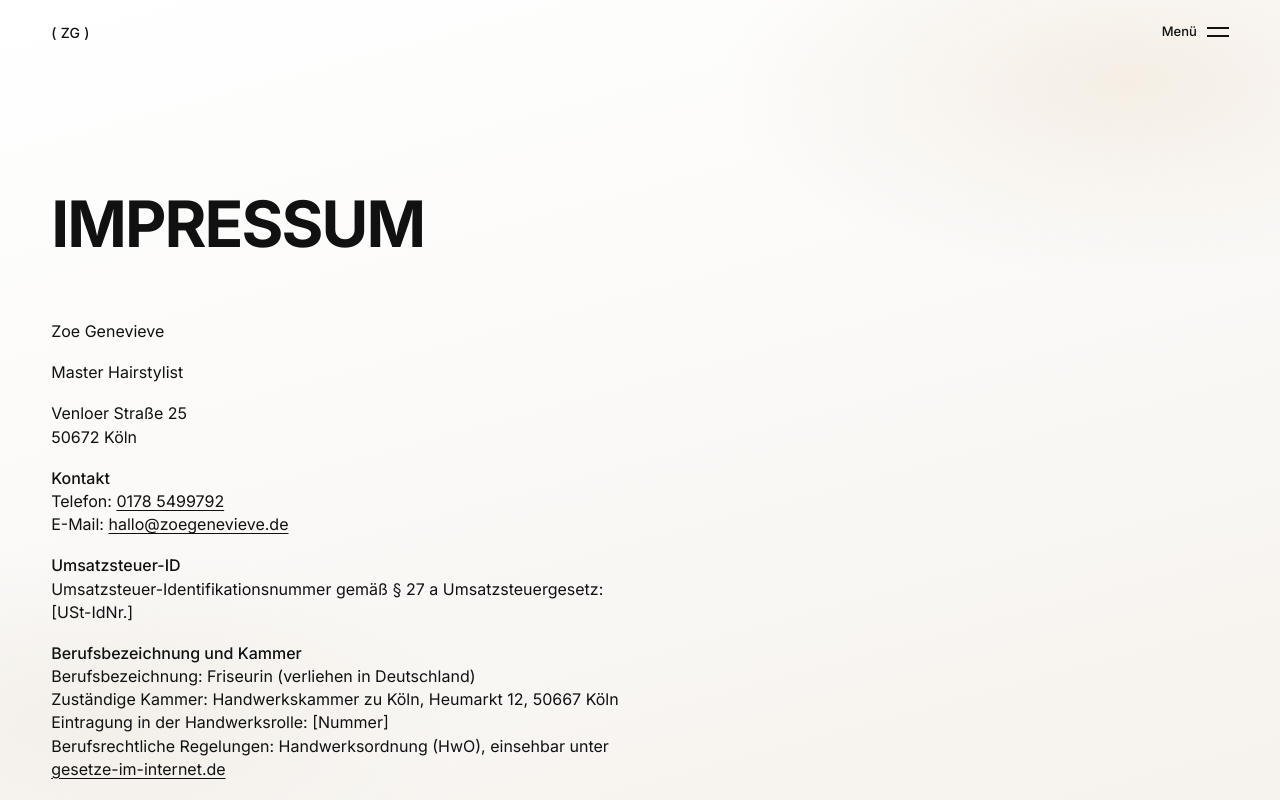
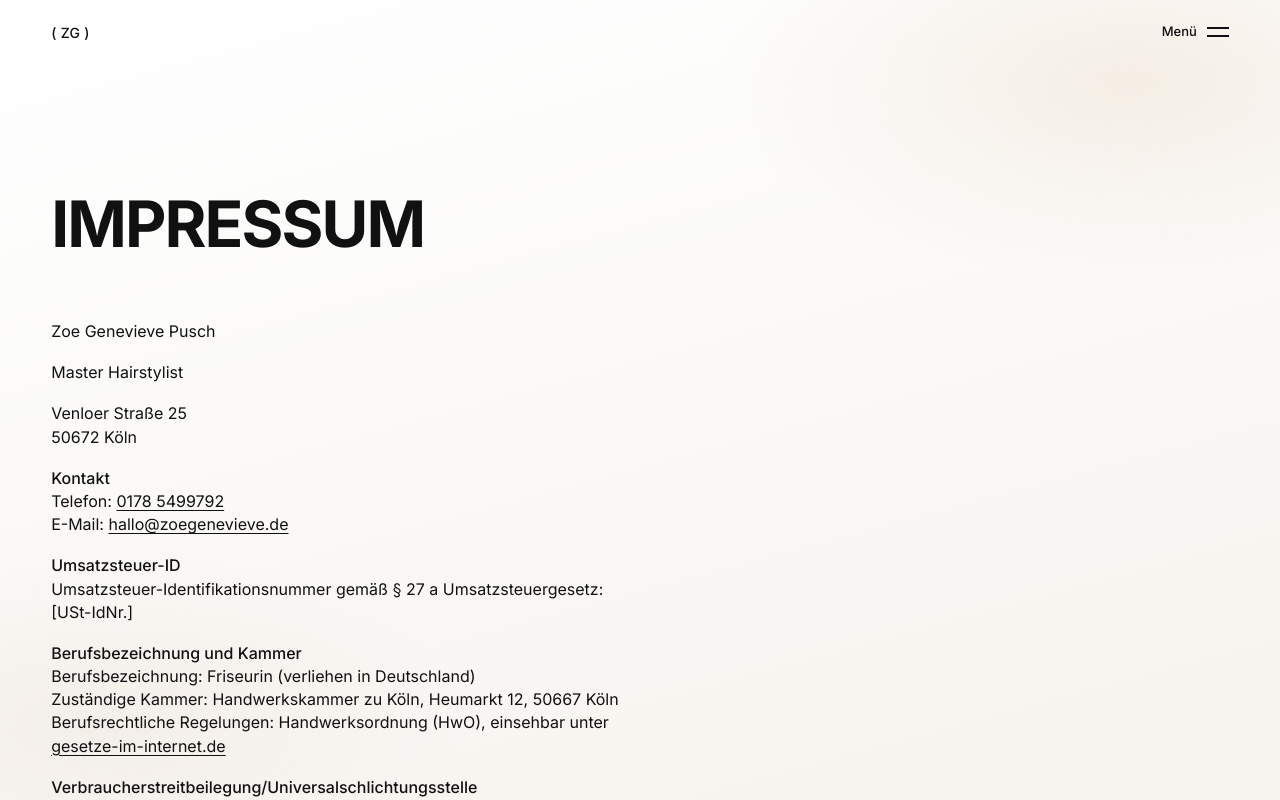
Before and after one commit to paulinadoenne/zoe-genevieve, a Next.js app: page /impressum in a window 1280 px wide. Shown: the top 800 px of the page. Built offline with nearby package versions, Linux system fonts and the light colour scheme.

Commit message:
Impressum: vollständiger Name, Handwerksrolle entfernt
Co-Authored-By: Claude Opus 5.5 <noreply@anthropic.com>
Claude-Session: https://claude.ai/code/session_01SoTQ1TzqPdbSqo4BEbW49f

```diff
--- a/app/impressum/page.tsx
+++ b/app/impressum/page.tsx
@@ -19,7 +19,7 @@ export default function Impressum() {
         <h1 className="imp__title">Impressum</h1>
 
         <div className="imp__block">
-          <p>{person.name}</p>
+          <p>Zoe Genevieve Pusch</p>
           <p>{person.beruf}</p>
           <p>
             {person.strasse}
@@ -56,8 +56,6 @@ export default function Impressum() {
             <br />
             Zuständige Kammer: Handwerkskammer zu Köln, Heumarkt 12, 50667 Köln
             <br />
-            Eintragung in der Handwerksrolle: [Nummer]
-            <br />
             Berufsrechtliche Regelungen: Handwerksordnung (HwO), einsehbar unter{" "}
             <a href="https://www.gesetze-im-internet.de/hwo/" target="_blank" rel="noopener">
               gesetze-im-internet.de
```
